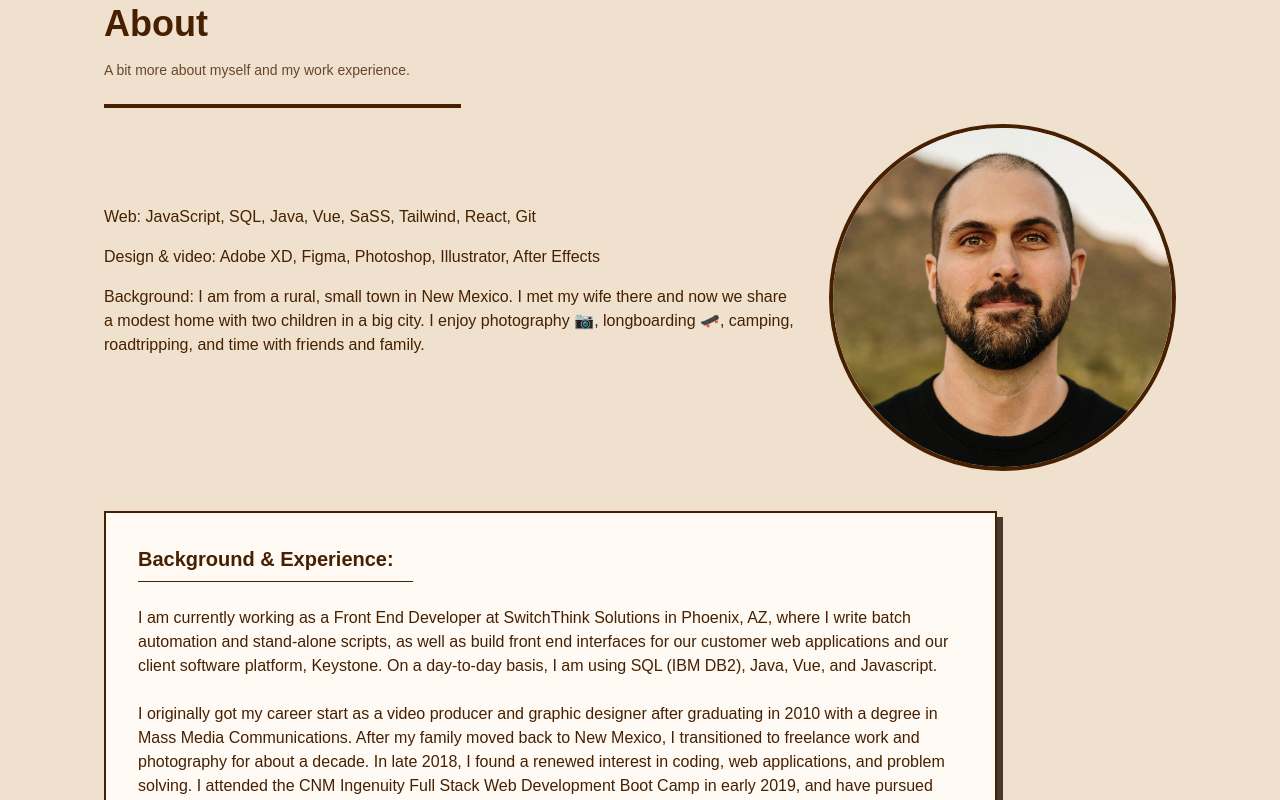
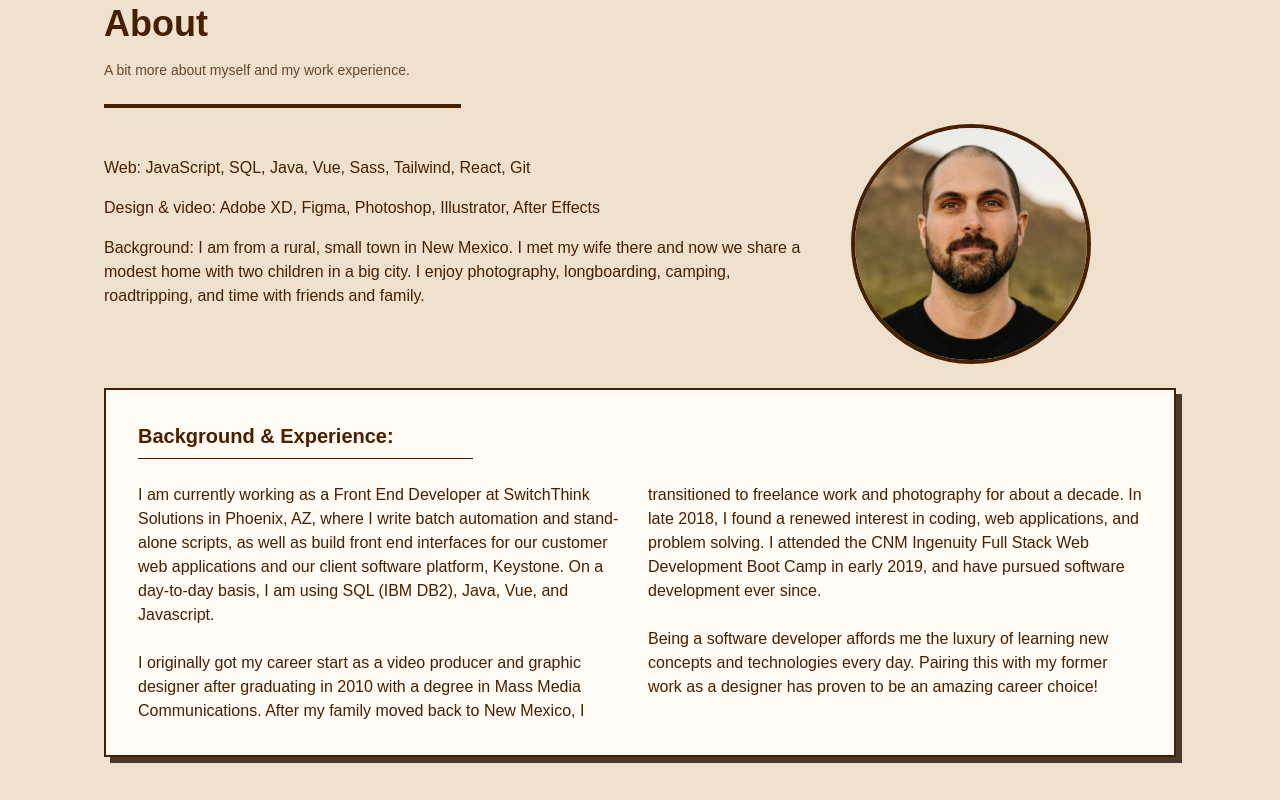
Before and after one commit to scott-wells/project-v4-vue, a Vue app: page / in a window 1280 px wide. Shown: the part 2440-3240 px from the top of the page. Built offline with nearby package versions, Linux system fonts and the light colour scheme.

Commit message:
* fix alignment/layout in About section

```diff
--- a/src/components/AboutSection.vue
+++ b/src/components/AboutSection.vue
@@ -13,10 +13,10 @@
             </div>
             <div class="py-1 w-1/2 sm:w-1/3 border-b-4 border-brown-primary"></div>
         </div>
-        <div class="pb-10 flex flex-col sm:flex-row sm:items-center gap-8 sm:items-start ">
-            <div class="pb-8 sm:w-2/3">
+        <div class="pb-6 sm:flex sm:items-center sm:justify-start sm:gap-x-8">
+            <div class="pb-6 flex flex-col sm:w-2/3">
                 <p class="pb-4">
-                    <b class="font-medium">Web:</b> JavaScript, SQL, Java, Vue, SaSS, Tailwind, React, Git
+                    <b class="font-medium">Web:</b> JavaScript, SQL, Java, Vue, Sass, Tailwind, React, Git
                 </p>
                 <p class="pb-4">
                     <b class="font-medium">Design & video:</b> Adobe XD, Figma, Photoshop, Illustrator, After Effects
@@ -24,20 +24,19 @@
                 <p>
                     <b class="font-medium">Background:</b> I am from a rural, small town in New Mexico.
                     I met my wife there and now we share a modest home with two children in a big city.
-                    I enjoy photography &#x1F4F7;, longboarding &#x1F6F9;, camping, roadtripping, and time with friends and family.
-
+                    I enjoy photography, longboarding, camping, roadtripping, and time with friends and family.
                 </p>
             </div>
-            <div class="sm:w-1/3 max-w-56 border-4 border-brown-primary overflow-hidden rounded-full ">
-                <img src="../assets/images/sw-profile-pic-sm.jpg" alt="profile image"/>
+            <img class="max-h-60 border-4 border-brown-primary overflow-hidden rounded-full "
+            src="../assets/images/sw-profile-pic-sm.jpg" alt="profile image"/>
         </div>
-        </div>
-        <div class="sm:w-5/6 p-6 sm:p-8 bg-offwhite-primary border-2 border-brown-primary box-shad">
+        <div class="p-6 sm:p-8 bg-offwhite-primary border-2 border-brown-primary box-shad">
             <p class="font-medium text-xl">
                 <b>Background & Experience:</b>
             </p>
             <div class="py-1 w-1/2 sm:w-1/3 border-b border-brown-primary"></div>
-            <p class="py-6">
+            <div class="pt-6 column-container">
+                <p class="pb-6">
                     I am currently working as a Front End Developer at <b>SwitchThink Solutions</b> in Phoenix, AZ,
                     where I write batch automation and stand-alone scripts, as well as build front end interfaces
                     for our customer web applications and our client software platform, Keystone. On a day-to-day
@@ -57,6 +56,7 @@
                 </p>
             </div>
         </div>
+    </div>
     </section>
 </template>
 
@@ -68,4 +68,13 @@
 .box-shad {
 	box-shadow: 6px 6px 0px rgb(73, 56, 47);
 }
+.column-container {
+    column-count: 1;
+}
+
+@media screen and (min-width: 768px) {
+  .column-container {
+    column-count: 2;
+  }
+}
 </style>
```
Lines whose indentation alone changed are shown as unchanged.
